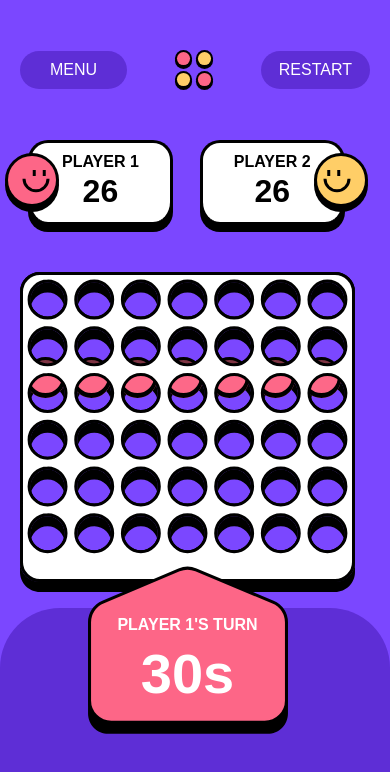
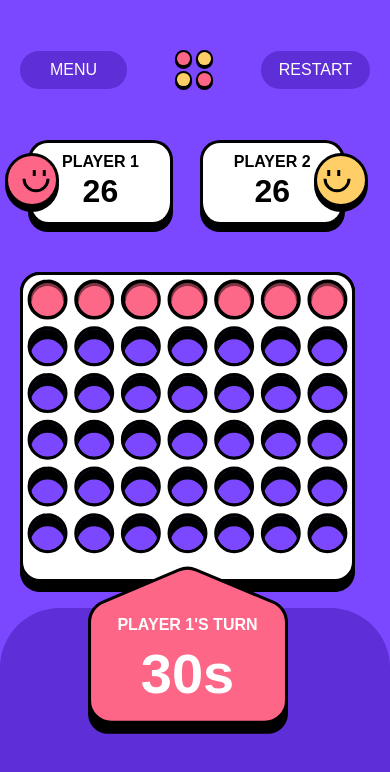
Before and after one commit to tpkhuong/fixedFrontendMentorChallenges, a Next.js app in the folder advanced/nextJsProjects/connectFourGame/: page /playergameboard in a window 390 px wide. Shown: the top 772 px of the page. Built offline with nearby package versions, Linux system fonts and the light colour scheme.

Commit message:
enjoyed the effort/process of building algorithm animation row for mobile css. Connect four dir.

```diff
--- a/advanced/nextJsProjects/connectFourGame/src/app/components/client/ConnectFourBoard/ConnectFourBoard.module.css
+++ b/advanced/nextJsProjects/connectFourGame/src/app/components/client/ConnectFourBoard/ConnectFourBoard.module.css
@@ -6,16 +6,17 @@
 
 .circle-container,
 .dropped-circle-container {
-  --circle-size: 39px;
+  --circle-size: 36px;
   width: var(--circle-size);
   height: var(--circle-size);
   margin-inline: auto;
-  position: absolute;
   inset: 0;
+  border-radius: 50%;
 
   position: relative;
+  /* position: absolute; */
   /* --circle-size: 36px; */
-  margin-block-start: 80px;
+  /* margin-block-start: 80px; */
 }
 
 .dropped-circle-container {
@@ -154,15 +155,16 @@ we can click on connect for chips */
 
 .row {
   display: flex;
-  gap: 7px;
+  gap: 11px;
 
   /* gap: 11px; */
 }
 
 .row[id="animation-row"] {
   position: absolute;
-  top: 7px;
-  margin-block-start: 0px;
+  top: 9px;
+  margin-block-start: 1px;
+  gap: 0px;
 
   /* top: 9px;
   margin-block-start: 1px; */
@@ -170,6 +172,22 @@ we can click on connect for chips */
 /* move code from player game board for dropped chip and and chip to here */
 .row[id="row-1"] span {
   background-color: transparent;
+}
+
+.row [id="animation-column-first"] {
+  margin-inline-start: 2px;
+}
+
+.row [id="animation-column-second"],
+.row [id="animation-column-third"],
+.row [id="animation-column-fifth"],
+.row [id="animation-column-seventh"] {
+  margin-inline-start: 11px;
+}
+
+.row [id="animation-column-fourth"],
+.row [id="animation-column-sixth"] {
+  margin-inline-start: 10px;
 }
 
 .chips-container span {
```
